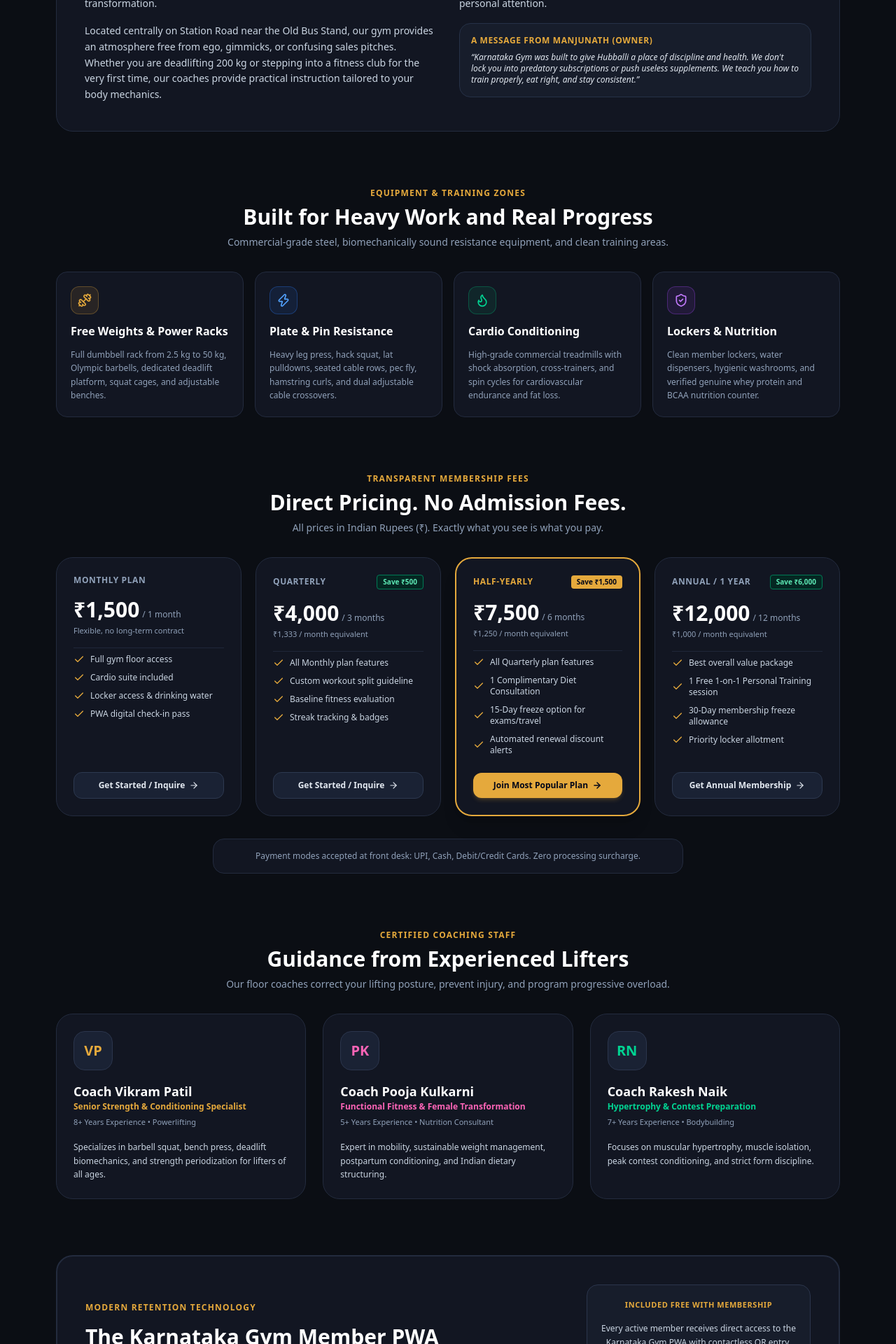
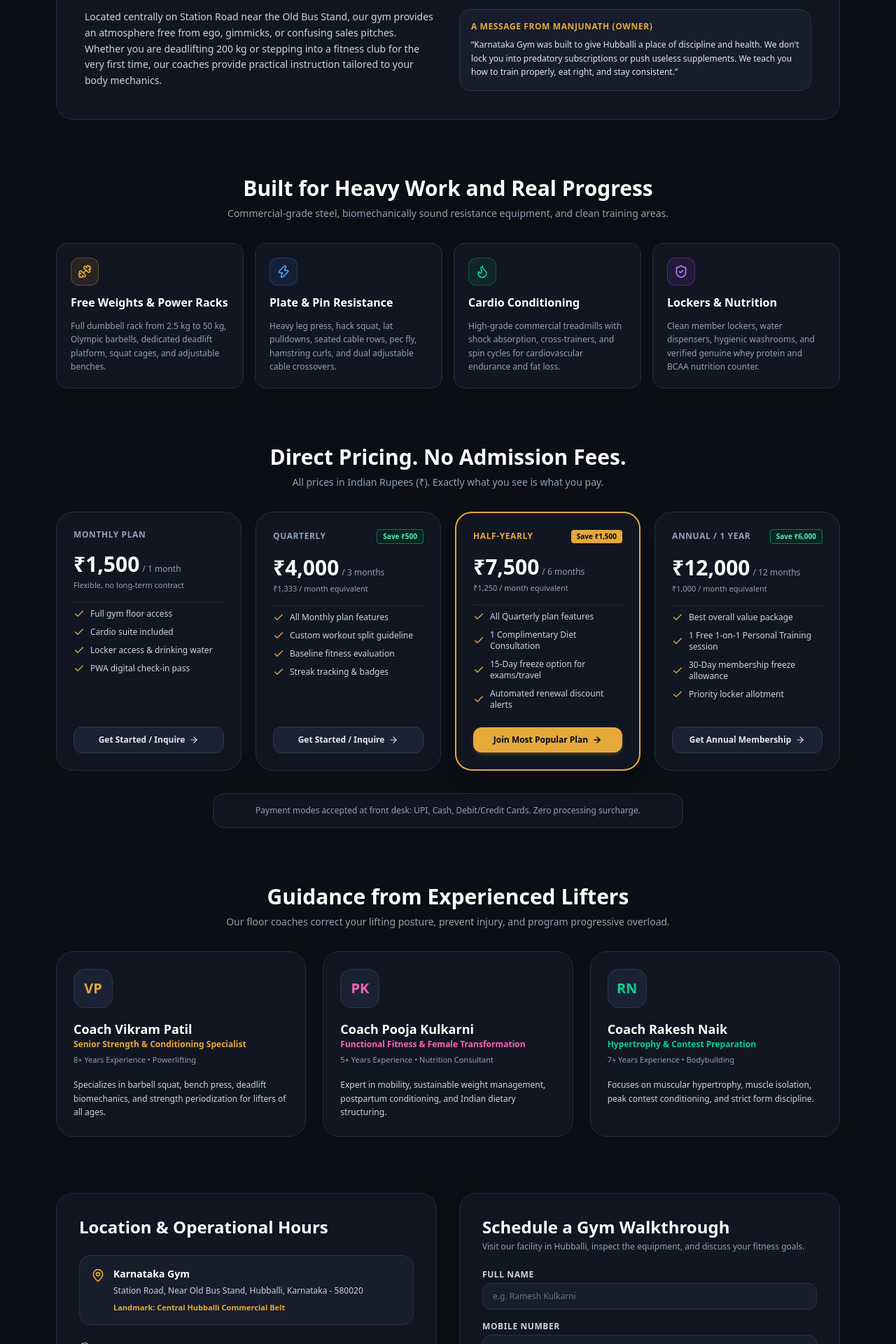
Before and after one commit to workforferoz/karnataka-gym, a Next.js app: page / in a window 1280 px wide. Shown: the part 880-2800 px from the top of the page at 70% size. Built offline with nearby package versions, Linux system fonts and the light colour scheme.

Commit message:
feat: remove badges above headlines and remove PWA retention technology section from public homepage

```diff
--- a/src/app/page.tsx
+++ b/src/app/page.tsx
@@ -245,9 +245,6 @@ export default function PublicGymWebsite() {
         <section id="about" className="max-w-6xl mx-auto px-4 scroll-mt-20">
           <div className="rounded-3xl bg-[#121622] border border-[#232B3E] p-6 sm:p-10 space-y-6">
             <div className="max-w-2xl">
-              <span className="text-xs font-black uppercase tracking-widest text-[#E5A93C] block mb-1">
-                About The Gym
-              </span>
               <h2 className="text-2xl sm:text-3xl font-black text-white">
                 Authentic Strength Culture in Hubballi
               </h2>
@@ -271,7 +268,7 @@ export default function PublicGymWebsite() {
                   <span className="text-xs font-extrabold text-[#E5A93C] uppercase tracking-wider block">
                     A Message From Manjunath (Owner)
                   </span>
-                  <p className="text-xs italic text-slate-200">
+                  <p className="text-xs text-slate-200 leading-relaxed">
                     &ldquo;Karnataka Gym was built to give Hubballi a place of discipline and health. We don&apos;t lock you into predatory subscriptions or push useless supplements. We teach you how to train properly, eat right, and stay consistent.&rdquo;
                   </p>
                 </div>
@@ -283,9 +280,6 @@ export default function PublicGymWebsite() {
         {/* 3. FACILITIES & EQUIPMENT ZONES (Structured 4-zone grid, NO 3-box row) */}
         <section id="facilities" className="max-w-6xl mx-auto px-4 scroll-mt-20 space-y-8">
           <div className="text-center max-w-2xl mx-auto space-y-2">
-            <span className="text-xs font-black uppercase tracking-widest text-[#E5A93C] block">
-              Equipment & Training Zones
-            </span>
             <h2 className="text-2xl sm:text-3xl font-black text-white">
               Built for Heavy Work and Real Progress
             </h2>
@@ -344,9 +338,6 @@ export default function PublicGymWebsite() {
         {/* 4. TRANSPARENT MEMBERSHIP PLANS (₹ INR, strictly honest, NO hidden fees) */}
         <section id="plans" className="max-w-6xl mx-auto px-4 scroll-mt-20 space-y-8">
           <div className="text-center max-w-2xl mx-auto space-y-2">
-            <span className="text-xs font-black uppercase tracking-widest text-[#E5A93C] block">
-              Transparent Membership Fees
-            </span>
             <h2 className="text-2xl sm:text-3xl font-black text-white">
               Direct Pricing. No Admission Fees.
             </h2>
@@ -552,9 +543,6 @@ export default function PublicGymWebsite() {
         {/* 5. CERTIFIED COACHES & TRAINERS */}
         <section id="trainers" className="max-w-6xl mx-auto px-4 scroll-mt-20 space-y-8">
           <div className="text-center max-w-2xl mx-auto space-y-2">
-            <span className="text-xs font-black uppercase tracking-widest text-[#E5A93C] block">
-              Certified Coaching Staff
-            </span>
             <h2 className="text-2xl sm:text-3xl font-black text-white">
               Guidance from Experienced Lifters
             </h2>
@@ -611,73 +599,12 @@ export default function PublicGymWebsite() {
           </div>
         </section>
 
-        {/* 6. DIGITAL PWA EXPERIENCE (Why Karnataka Gym has an App) */}
-        <section className="max-w-6xl mx-auto px-4">
-          <div className="rounded-3xl bg-[#121622] border-2 border-[#232B3E] p-6 sm:p-10">
-            <div className="flex flex-col lg:flex-row items-center gap-8 justify-between">
-              <div className="space-y-4 max-w-xl">
-                <span className="text-xs font-black uppercase tracking-widest text-[#E5A93C] block">
-                  Modern Retention Technology
-                </span>
-                <h2 className="text-2xl sm:text-3xl font-black text-white">
-                  The Karnataka Gym Member PWA
-                </h2>
-                <p className="text-xs sm:text-sm text-slate-300 leading-relaxed">
-                  Every active member receives direct access to our mobile-first application. No paperwork, no lost cards. Check in via contactless QR code, track workout streaks, and receive automated reminders before expiry.
-                </p>
-
-                <div className="grid grid-cols-2 gap-3 pt-2 text-xs">
-                  <div className="p-3 rounded-xl bg-[#171D2B] border border-[#252E42]">
-                    <span className="font-bold text-white block">Contactless QR</span>
-                    <span className="text-[11px] text-slate-400">Instant scan at front desk</span>
-                  </div>
-                  <div className="p-3 rounded-xl bg-[#171D2B] border border-[#252E42]">
-                    <span className="font-bold text-white block">Daily Streak Pass</span>
-                    <span className="text-[11px] text-slate-400">Keep discipline consistent</span>
-                  </div>
-                </div>
-              </div>
-
-              {/* PWA Membership Benefits Card */}
-              <div className="w-full lg:w-80 bg-[#171D2B] border border-[#2B354C] rounded-2xl p-5 space-y-4 flex-shrink-0 text-center">
-                <span className="text-[11px] font-black uppercase tracking-wider text-[#E5A93C] block">
-                  Included Free With Membership
-                </span>
-                <p className="text-xs text-slate-300 leading-relaxed">
-                  Every active member receives direct access to the Karnataka Gym PWA with contactless QR entry, workout history, and streak discipline rewards.
-                </p>
-                <div className="pt-1 space-y-2">
-                  <a
-                    href="#plans"
-                    className="w-full bg-[#E5A93C] hover:bg-[#F59E0B] text-slate-950 font-black py-3 px-4 rounded-xl text-xs flex items-center justify-center gap-2 shadow-md transition-all cursor-pointer"
-                  >
-                    <span>Explore Membership Plans</span>
-                    <ArrowRight className="w-3.5 h-3.5" />
-                  </a>
-                  <a
-                    href="#location"
-                    className="w-full bg-[#121622] hover:bg-[#1C2333] border border-[#2D3950] text-slate-200 font-bold py-2.5 px-4 rounded-xl text-xs flex items-center justify-center gap-2 transition-colors cursor-pointer"
-                  >
-                    <span>Visit Gym on Station Road</span>
-                  </a>
-                </div>
-                <div className="text-[10px] text-slate-400">
-                  Registered members & staff can login anytime via the <strong className="text-slate-300">Login</strong> button in the top menu.
-                </div>
-              </div>
-            </div>
-          </div>
-        </section>
-
-        {/* 7. LOCATION, TIMINGS & INQUIRY FORM */}
+        {/* 6. LOCATION, TIMINGS & INQUIRY FORM */}
         <section id="location" className="max-w-6xl mx-auto px-4 scroll-mt-20">
           <div className="grid grid-cols-1 lg:grid-cols-2 gap-8">
             {/* Left: Location & Hours Details */}
             <div className="rounded-3xl bg-[#121622] border border-[#232B3E] p-6 sm:p-8 space-y-6">
               <div>
-                <span className="text-xs font-black uppercase tracking-widest text-[#E5A93C] block mb-1">
-                  Visit Us in Hubballi
-                </span>
                 <h2 className="text-2xl font-black text-white">Location & Operational Hours</h2>
               </div>
 
@@ -703,12 +630,12 @@ export default function PublicGymWebsite() {
                 </span>
                 <div className="space-y-2 text-xs">
                   <div className="flex items-center justify-between p-3 rounded-xl bg-[#171D2B] border border-[#263147]">
-                    <span className="font-bold text-white">Monday &ndash; Saturday</span>
-                    <span className="text-[#E5A93C] font-mono font-bold">5:30 AM &ndash; 10:00 PM</span>
+                    <span className="font-bold text-white">Monday - Saturday</span>
+                    <span className="text-[#E5A93C] font-mono font-bold">5:30 AM - 10:00 PM</span>
                   </div>
                   <div className="flex items-center justify-between p-3 rounded-xl bg-[#171D2B] border border-[#263147]">
                     <span className="font-bold text-white">Sunday</span>
-                    <span className="text-amber-400 font-mono font-bold">6:00 AM &ndash; 1:00 PM</span>
+                    <span className="text-amber-400 font-mono font-bold">6:00 AM - 1:00 PM</span>
                   </div>
                 </div>
               </div>
@@ -741,9 +668,6 @@ export default function PublicGymWebsite() {
             {/* Right: Walk-in Inquiry Form */}
             <div className="rounded-3xl bg-[#121622] border border-[#232B3E] p-6 sm:p-8 space-y-6">
               <div>
-                <span className="text-xs font-black uppercase tracking-widest text-[#E5A93C] block mb-1">
-                  Connect With Us
-                </span>
                 <h2 className="text-2xl font-black text-white">Schedule a Gym Walkthrough</h2>
                 <p className="text-xs text-slate-400 mt-1">
                   Visit our facility in Hubballi, inspect the equipment, and discuss your fitness goals.
```
